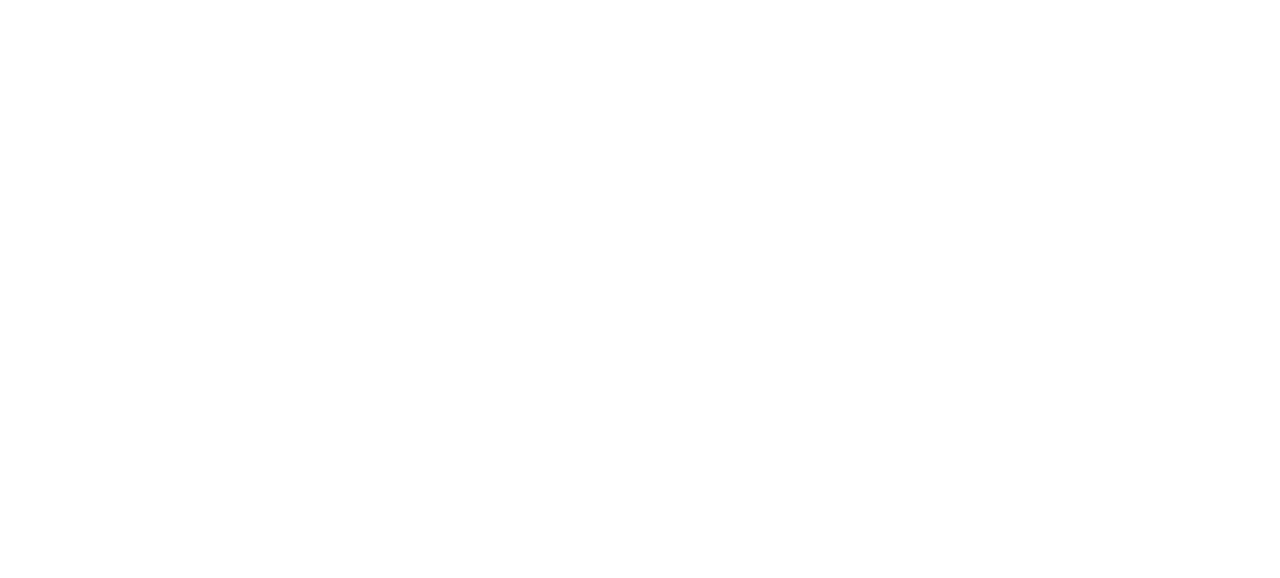
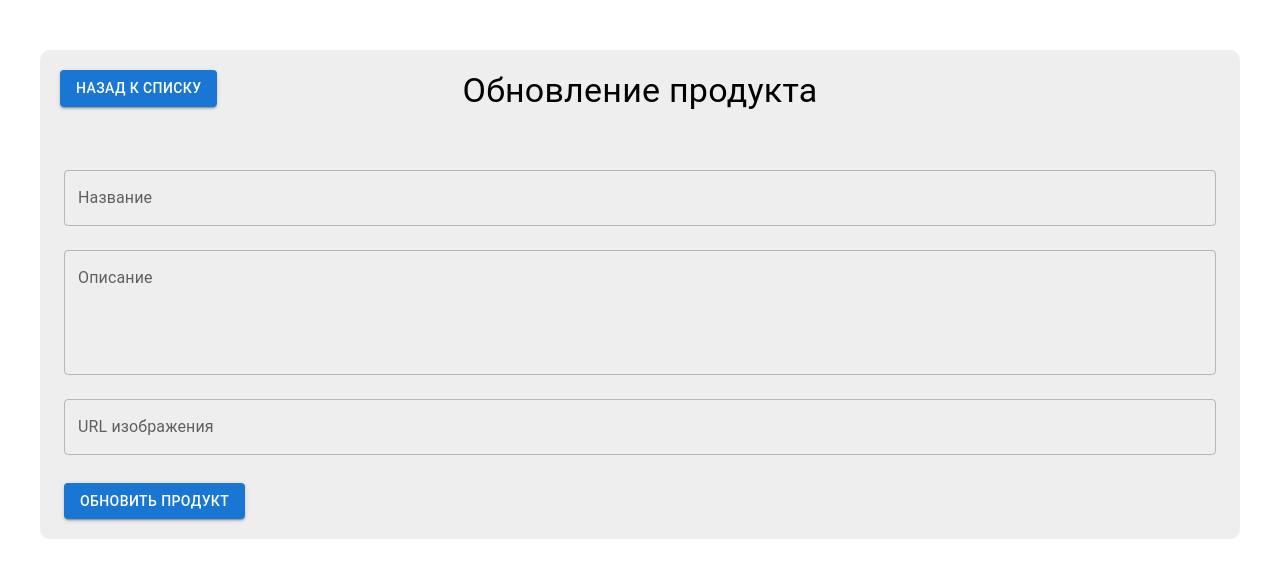
Before and after one commit to Hire-Hoffee/Products-List, a React (Vite) app: page /update-product/1 in a window 1280 px wide. Before the commit this address had no page. Shown: the top 578 px of the page. Built offline with nearby package versions, Linux system fonts and the light colour scheme.

Commit message:
update product and refactoring

```diff
--- a/src/App.tsx
+++ b/src/App.tsx
@@ -2,6 +2,7 @@ import { BrowserRouter, Routes, Route, Navigate } from "react-router-dom";
 import ProductsPage from "./pages/ProductsPage";
 import ProductDetailsPage from "./pages/ProductDetailsPage";
 import CreateProductPage from "./pages/CreateProductPage";
+import UpdateProductPage from "./pages/UpdateProductPage";
 
 const App = () => {
   return (
@@ -11,6 +12,7 @@ const App = () => {
         <Route path="/products" element={<ProductsPage />} />
         <Route path="/products/:id" element={<ProductDetailsPage />} />
         <Route path="/create-product" element={<CreateProductPage />} />
+        <Route path="/update-product/:id" element={<UpdateProductPage />} />
       </Routes>
     </BrowserRouter>
   );
--- /dev/null
+++ b/src/components/ProductForm.tsx
@@ -0,0 +1,98 @@
+import { Formik, Field, Form, ErrorMessage } from "formik";
+import * as Yup from "yup";
+import { Container, Button, TextField, Typography } from "@mui/material";
+import { initialFormValues } from "../types/product";
+import { FormikHelpers } from "formik";
+import { NavigateFunction } from "react-router-dom";
+
+type ProductFormProps = {
+  title: string;
+  initialValues: initialFormValues;
+  onSubmit: (values: initialFormValues, { resetForm }: FormikHelpers<initialFormValues>) => void;
+  buttonText: string;
+  navigate: NavigateFunction;
+};
+
+const ProductForm = ({
+  title,
+  initialValues,
+  onSubmit,
+  buttonText,
+  navigate,
+}: ProductFormProps) => {
+  return (
+    <Container
+      sx={{
+        display: "flex",
+        flexDirection: "column",
+        alignItems: "center",
+        gap: "30px",
+        backgroundColor: "#eee",
+        borderRadius: "10px",
+        padding: "20px",
+        marginY: "50px",
+        position: "relative",
+      }}
+    >
+      <Typography variant="h4" gutterBottom>
+        {title}
+      </Typography>
+      <Button
+        variant="contained"
+        color="primary"
+        style={{ position: "absolute", top: 20, left: 20 }}
+        onClick={() => navigate("/products")}
+      >
+        Назад к списку
+      </Button>
+      <Formik
+        initialValues={initialValues}
+        validationSchema={Yup.object({
+          title: Yup.string().required("Название обязательно"),
+          description: Yup.string().required("Описание обязательно"),
+          image: Yup.string().url("Введите корректный URL").required("URL изображения обязателен"),
+        })}
+        onSubmit={onSubmit}
+      >
+        {({ isSubmitting }) => (
+          <Form style={{ width: "100%" }}>
+            <Field name="title" as={TextField} label="Название" fullWidth margin="normal" />
+            <ErrorMessage name="title" component="div">
+              {(msg) => <div style={{ color: "red" }}>{msg}</div>}
+            </ErrorMessage>
+
+            <Field
+              name="description"
+              as={TextField}
+              label="Описание"
+              fullWidth
+              multiline
+              rows={4}
+              margin="normal"
+            />
+            <ErrorMessage name="description" component="div">
+              {(msg) => <div style={{ color: "red" }}>{msg}</div>}
+            </ErrorMessage>
+
+            <Field name="image" as={TextField} label="URL изображения" fullWidth margin="normal" />
+            <ErrorMessage name="image" component="div">
+              {(msg) => <div style={{ color: "red" }}>{msg}</div>}
+            </ErrorMessage>
+
+            <Button
+              type="submit"
+              variant="contained"
+              color="primary"
+              disabled={isSubmitting}
+              style={{ marginTop: 20 }}
+            >
+              {buttonText}
+            </Button>
+          </Form>
+        )}
+      </Formik>
+    </Container>
+  );
+};
+
+export default ProductForm;
--- a/src/pages/CreateProductPage.tsx
+++ b/src/pages/CreateProductPage.tsx
@@ -1,51 +1,18 @@
 import { useNavigate } from "react-router-dom";
 import { useAppDispatch } from "../store/hooks";
 import { addProduct, setShouldRefresh } from "../store/productsSlice";
-import { Formik, Field, Form, ErrorMessage } from "formik";
-import * as Yup from "yup";
-import { Container, Button, TextField, Typography } from "@mui/material";
+import ProductForm from "../components/ProductForm";
+import { FormikHelpers } from "formik";
+import { initialFormValues } from "../types/product";
 
 const CreateProductPage = () => {
   const dispatch = useAppDispatch();
   const navigate = useNavigate();
 
-  return (
-    <Container
-      sx={{
-        display: "flex",
-        flexDirection: "column",
-        alignItems: "center",
-        gap: "30px",
-        backgroundColor: "#eee",
-        borderRadius: "10px",
-        padding: "20px",
-        marginY: "50px",
-        position: "relative",
-      }}
-    >
-      <Typography variant="h4" gutterBottom>
-        Создание продукта
-      </Typography>
-      <Button
-        variant="contained"
-        color="primary"
-        style={{ position: "absolute", top: 20, left: 20 }}
-        onClick={() => navigate("/products")}
-      >
-        Назад к списку
-      </Button>
-      <Formik
-        initialValues={{
-          title: "",
-          description: "",
-          image: "",
-        }}
-        validationSchema={Yup.object({
-          title: Yup.string().required("Название обязательно"),
-          description: Yup.string().required("Описание обязательно"),
-          image: Yup.string().url("Введите корректный URL").required("URL изображения обязателен"),
-        })}
-        onSubmit={(values, { resetForm }) => {
+  const handleSubmit = (
+    values: initialFormValues,
+    { resetForm }: FormikHelpers<initialFormValues>
+  ) => {
     const newProduct = {
       ...values,
       id: Date.now(),
@@ -55,46 +22,20 @@ const CreateProductPage = () => {
     dispatch(setShouldRefresh(false));
     resetForm();
     navigate("/products");
+  };
+
+  return (
+    <ProductForm
+      title="Создание продукта"
+      initialValues={{
+        title: "",
+        description: "",
+        image: "",
       }}
-      >
-        {({ isSubmitting }) => (
-          <Form style={{ width: "100%" }}>
-            <Field name="title" as={TextField} label="Название" fullWidth margin="normal" />
-            <ErrorMessage name="title" component="div">
-              {(msg) => <div style={{ color: "red" }}>{msg}</div>}
-            </ErrorMessage>
-
-            <Field
-              name="description"
-              as={TextField}
-              label="Описание"
-              fullWidth
-              multiline
-              rows={4}
-              margin="normal"
+      onSubmit={handleSubmit}
+      buttonText="Создать продукт"
+      navigate={navigate}
     />
-            <ErrorMessage name="description" component="div">
-              {(msg) => <div style={{ color: "red" }}>{msg}</div>}
-            </ErrorMessage>
-
-            <Field name="image" as={TextField} label="URL изображения" fullWidth margin="normal" />
-            <ErrorMessage name="image" component="div">
-              {(msg) => <div style={{ color: "red" }}>{msg}</div>}
-            </ErrorMessage>
-
-            <Button
-              type="submit"
-              variant="contained"
-              color="primary"
-              disabled={isSubmitting}
-              style={{ marginTop: 20 }}
-            >
-              Создать продукт
-            </Button>
-          </Form>
-        )}
-      </Formik>
-    </Container>
   );
 };
 
--- a/src/pages/ProductDetailsPage.tsx
+++ b/src/pages/ProductDetailsPage.tsx
@@ -1,7 +1,7 @@
 import { useEffect } from "react";
 import { useParams, useNavigate } from "react-router-dom";
 import { useAppSelector, useAppDispatch } from "../store/hooks";
-import { Container, Typography, Button, CardMedia } from "@mui/material";
+import { Container, Typography, Button, CardMedia, Box } from "@mui/material";
 import { setShouldRefresh, setSelectedProduct } from "../store/productsSlice";
 import { fetchOneProduct } from "../api";
 
@@ -62,6 +62,7 @@ const ProductDetailsPage = () => {
         marginY: "50px",
       }}
     >
+      <Box sx={{ display: "flex", gap: "20px" }}>
         <Button
           variant="contained"
           onClick={() => {
@@ -71,6 +72,16 @@ const ProductDetailsPage = () => {
         >
           Назад к списку
         </Button>
+        <Button
+          variant="contained"
+          onClick={() => {
+            dispatch(setShouldRefresh(false));
+            navigate("/update-product/" + selectedProduct.id);
+          }}
+        >
+          Обновить продукт
+        </Button>
+      </Box>
       <Typography variant="h3" gutterBottom>
         {selectedProduct.title}
       </Typography>
--- /dev/null
+++ b/src/pages/UpdateProductPage.tsx
@@ -0,0 +1,46 @@
+import { useNavigate, useParams } from "react-router-dom";
+import { useAppSelector, useAppDispatch } from "../store/hooks";
+import { updateProduct, setShouldRefresh } from "../store/productsSlice";
+import ProductForm from "../components/ProductForm";
+import { FormikHelpers } from "formik";
+import { initialFormValues } from "../types/product";
+
+const UpdateProductPage = () => {
+  const dispatch = useAppDispatch();
+  const navigate = useNavigate();
+  const { id } = useParams<{ id: string }>();
+  const product = useAppSelector((state) =>
+    state.products.products.find((p) => p.id == Number(id))
+  );
+
+  const handleSubmit = (
+    values: initialFormValues,
+    { resetForm }: FormikHelpers<initialFormValues>
+  ) => {
+    const updatedProduct = {
+      ...values,
+      id: product?.id || 0,
+      isLiked: product?.isLiked || false,
+    };
+    dispatch(updateProduct(updatedProduct));
+    dispatch(setShouldRefresh(false));
+    resetForm();
+    navigate("/products");
+  };
+
+  return (
+    <ProductForm
+      title="Обновление продукта"
+      initialValues={{
+        title: product?.title || "",
+        description: product?.description || "",
+        image: product?.image || "",
+      }}
+      onSubmit={handleSubmit}
+      buttonText="Обновить продукт"
+      navigate={navigate}
+    />
+  );
+};
+
+export default UpdateProductPage;
--- a/src/store/productsSlice.ts
+++ b/src/store/productsSlice.ts
@@ -45,6 +45,14 @@ const productsSlice = createSlice({
     setSelectedProduct(state, action: PayloadAction<Product>) {
       state.selectedProduct = action.payload;
     },
+    updateProduct(state, action: PayloadAction<Product>) {
+      state.products = state.products.map((p) => {
+        if (p.id === action.payload.id) {
+          return action.payload;
+        }
+        return p;
+      });
+    },
   },
 });
 
@@ -56,5 +64,6 @@ export const {
   addProduct,
   setShouldRefresh,
   setSelectedProduct,
+  updateProduct,
 } = productsSlice.actions;
 export default productsSlice.reducer;
--- a/src/types/product.ts
+++ b/src/types/product.ts
@@ -18,3 +18,9 @@ export interface FetchedProduct {
     count: number;
   };
 }
+
+export interface initialFormValues {
+  title: string;
+  description: string;
+  image: string;
+}
```
Lines whose indentation alone changed are shown as unchanged.
